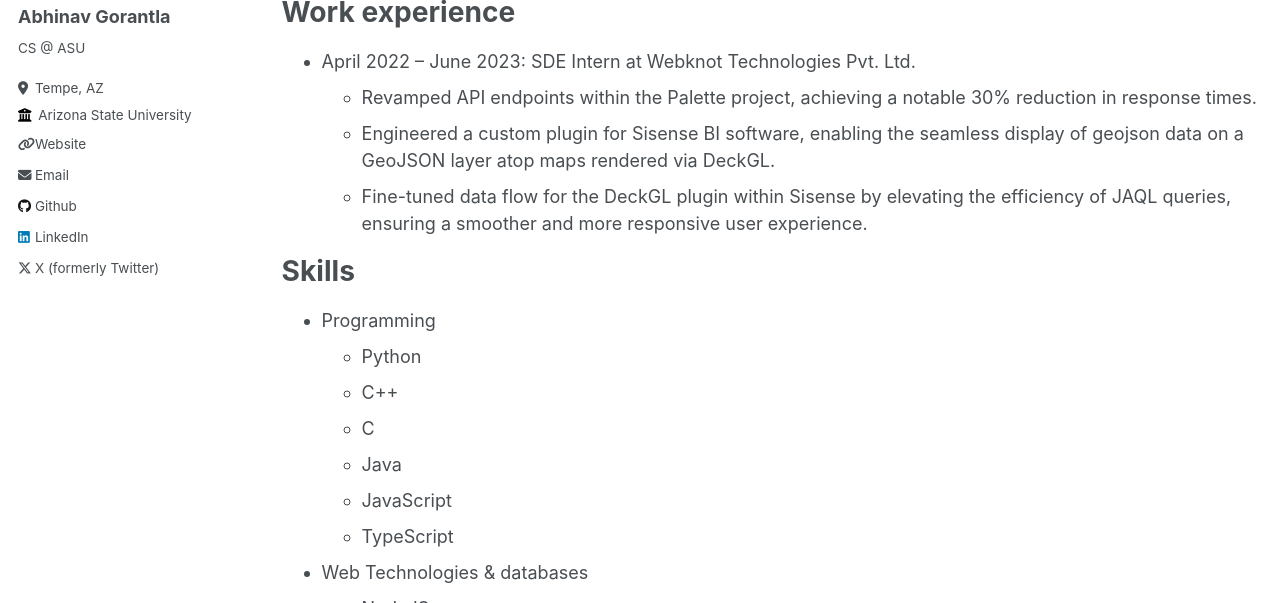
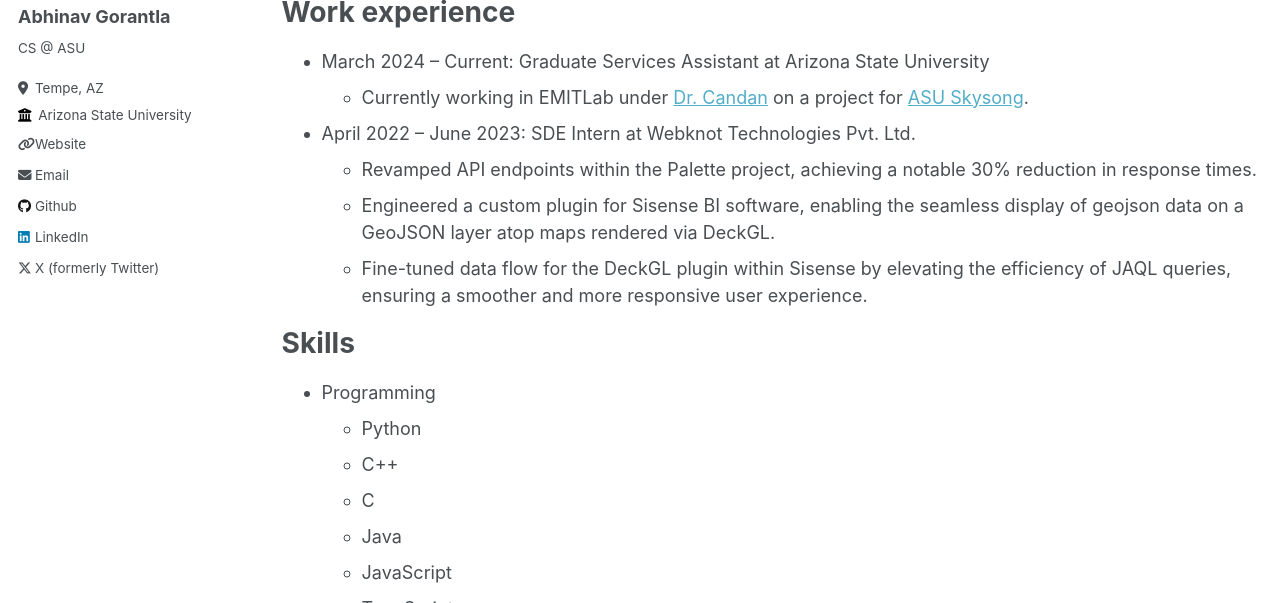
Before and after one commit to AbhinavGor/abhinavgor.github.io, a Jekyll site: the page built from _pages/cv.md, in a window 1280 px wide and 900 px high, cut to the strip 297-900 px from the top of the window. Built offline with Jekyll 4.4.1, drawn with Linux system fonts in a browser that asks for light colours.

Commit message:
Added work exp

```diff
--- a/_pages/cv.md
+++ b/_pages/cv.md
@@ -16,6 +16,8 @@ Education
 
 Work experience
 ======
+* March 2024 – Current: Graduate Services Assistant at Arizona State University
+  * Currently working in EMITLab under [Dr. Candan](https://kscandan.site) on a project for [ASU Skysong](https://corporate.asu.edu/skysong).
 * April 2022 – June 2023: SDE Intern at Webknot Technologies Pvt. Ltd.
   * Revamped API endpoints within the Palette project, achieving a notable 30% reduction in response times.
   * Engineered a custom plugin for Sisense BI software, enabling the seamless display of geojson data on a GeoJSON layer atop maps rendered via DeckGL.
```
